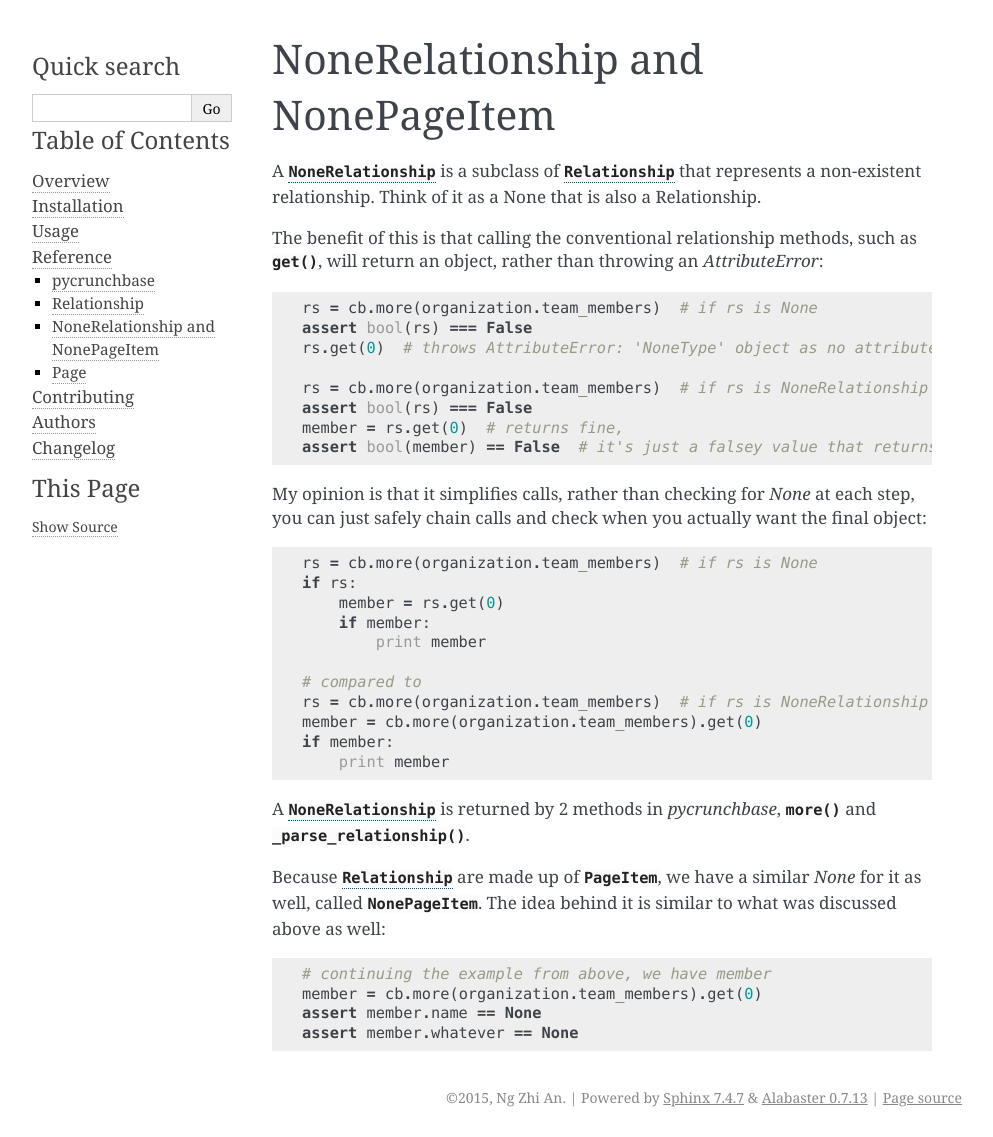
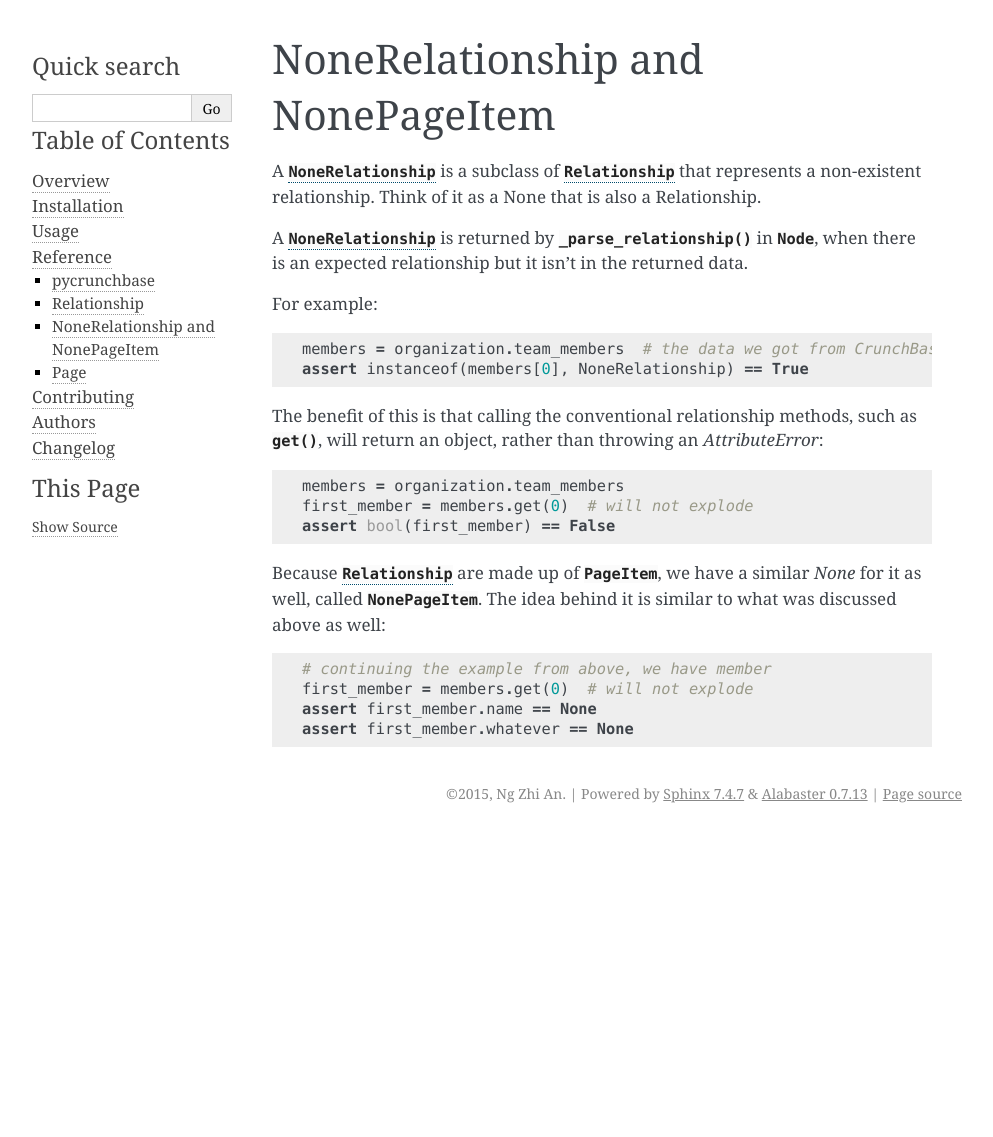
Before and after one commit to ngzhian/pycrunchbase, a Sphinx documentation site: the page built from docs/reference/none_types.rst, in a window 1280 px wide. Shown: the whole page, without its empty margins (148-1141 px from the left). Built offline with Sphinx 7.4.7, drawn with Linux system fonts in a browser that asks for light colours; after the commit the page ends 900 px from its top, so only the background shows below that.

Commit message:
Update docs for none_types

```diff
--- a/docs/reference/none_types.rst
+++ b/docs/reference/none_types.rst
@@ -4,43 +4,26 @@ NoneRelationship and NonePageItem
 
 A :class:`NoneRelationship` is a subclass of :class:`Relationship` that represents a non-existent relationship. Think of it as a None that is also a Relationship.
 
+A :class:`NoneRelationship` is returned by :meth:`_parse_relationship` in
+:class:`Node`, when there is an expected relationship but it isn't in the returned data.
+
+For example::
+
+    members = organization.team_members  # the data we got from CrunchBase was missing the team_members realtionship
+    assert instanceof(members[0], NoneRelationship) == True
+
 The benefit of this is that calling the conventional relationship methods, such as :meth:`get`,
 will return an object, rather than throwing an `AttributeError`::
 
-    rs = cb.more(organization.team_members)  # if rs is None
-    assert bool(rs) === False
-    rs.get(0)  # throws AttributeError: 'NoneType' object as no attribute 'get'
-
-    rs = cb.more(organization.team_members)  # if rs is NoneRelationship
-    assert bool(rs) === False
-    member = rs.get(0)  # returns fine,
-    assert bool(member) == False  # it's just a falsey value that returns more falsey values
-
-
-My opinion is that it simplifies calls, rather than checking for `None` at each step,
-you can just safely chain calls and check when you actually want the final object::
-
-    rs = cb.more(organization.team_members)  # if rs is None
-    if rs:
-        member = rs.get(0)
-        if member:
-            print member
-
-    # compared to
-    rs = cb.more(organization.team_members)  # if rs is NoneRelationship
-    member = cb.more(organization.team_members).get(0)
-    if member:
-        print member
-
-
-A :class:`NoneRelationship` is returned by 2 methods in `pycrunchbase`,
-:meth:`more` and :meth:`_parse_relationship`.
+    members = organization.team_members
+    first_member = members.get(0)  # will not explode
+    assert bool(first_member) == False
 
 Because :class:`Relationship` are made up of :class:`PageItem`, we have a similar
 `None` for it as well, called :class:`NonePageItem`. The idea behind it is similar to what
 was discussed above as well::
 
     # continuing the example from above, we have member
-    member = cb.more(organization.team_members).get(0)
-    assert member.name == None
-    assert member.whatever == None
+    first_member = members.get(0)  # will not explode
+    assert first_member.name == None
+    assert first_member.whatever == None
```
